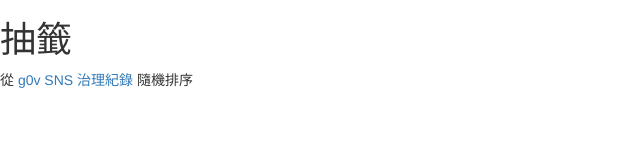
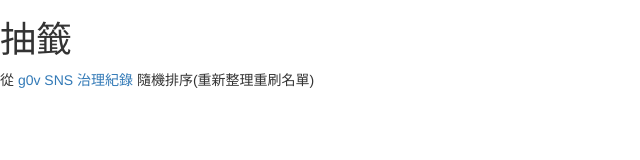
Before and after one commit to ronnywang/ronny.tw, a plain HTML site: page g0v-sns/index.html in a window 1280 px wide. Shown: the whole page, without its empty margins (0-640 px from the left). Drawn offline with nearby package versions, Linux system fonts and the light colour scheme; no server answers.

Commit message:
加上重新整理重刷名單說明

```diff
--- a/g0v-sns/index.html
+++ b/g0v-sns/index.html
@@ -8,7 +8,7 @@
 </head>
 <body>
 <h1>抽籤</h1>
-從 <a href="https://docs.google.com/spreadsheets/d/1xyxYGKU7iia3xSu6rF9F6YCcXOcEqrFsI2RD493bAxE/edit#gid=0">g0v SNS 治理紀錄</a> 隨機排序
+<p>從 <a href="https://docs.google.com/spreadsheets/d/1xyxYGKU7iia3xSu6rF9F6YCcXOcEqrFsI2RD493bAxE/edit#gid=0">g0v SNS 治理紀錄</a> 隨機排序(重新整理重刷名單)</p>
 <div id="result"></div>
 <script>
 $.get('https://docs.google.com/spreadsheets/d/e/2PACX-1vQydJyzRhZZFKqGF7OVGv_h7xh2Ku7bS3HgsDXLWj1TknTpjxm7IJtrMX2_74tSmW6fB5ZepvyYApdC/pub?output=csv', function(ret){
```
